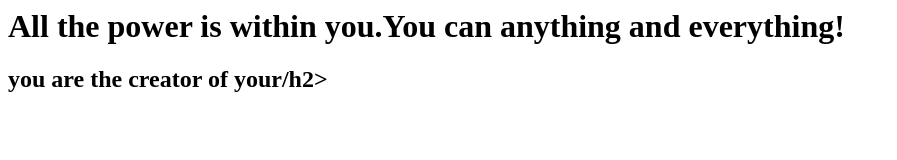
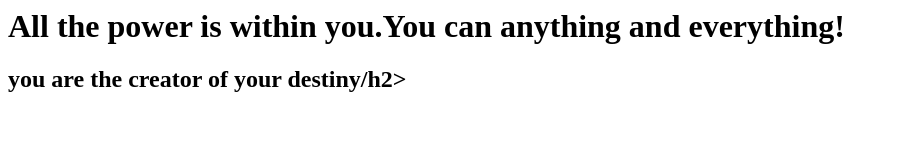
Before and after one commit to manan27052020/firstgitrepo, a plain HTML site: page index.html in a window 1280 px wide. Shown: the whole page, without its empty margins (0-897 px from the left). Drawn offline with Linux system fonts and the light colour scheme.

Commit message:
fixed the defect

```diff
--- a/index.html
+++ b/index.html
@@ -1,6 +1,6 @@
 <html>
 	<body>
 		<h1>All the power is within you.You can anything and everything!</h1>
-		<h2>you are the creator of your/h2>
+		<h2>you are the creator of your destiny/h2>
 	</body>
 </html>
```
